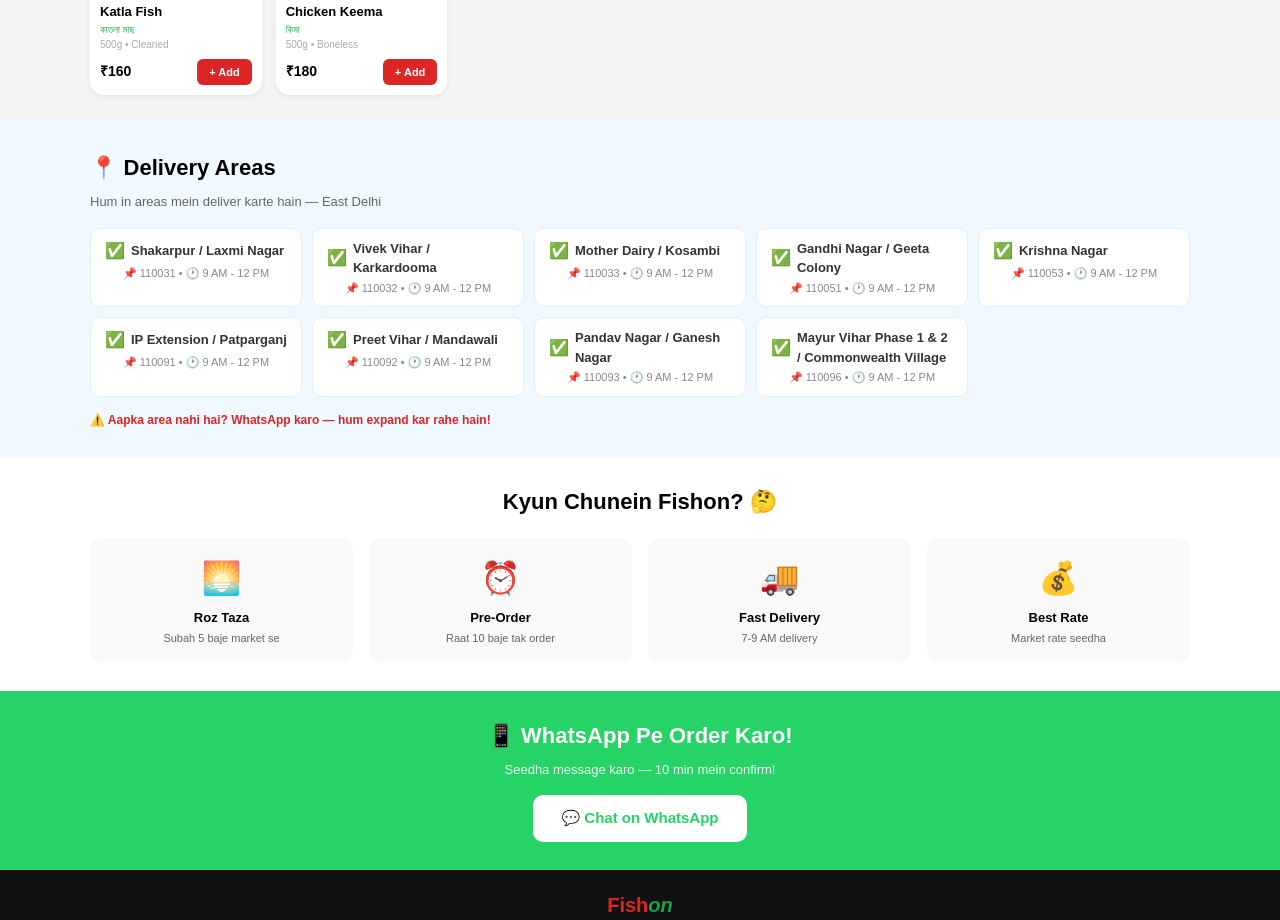
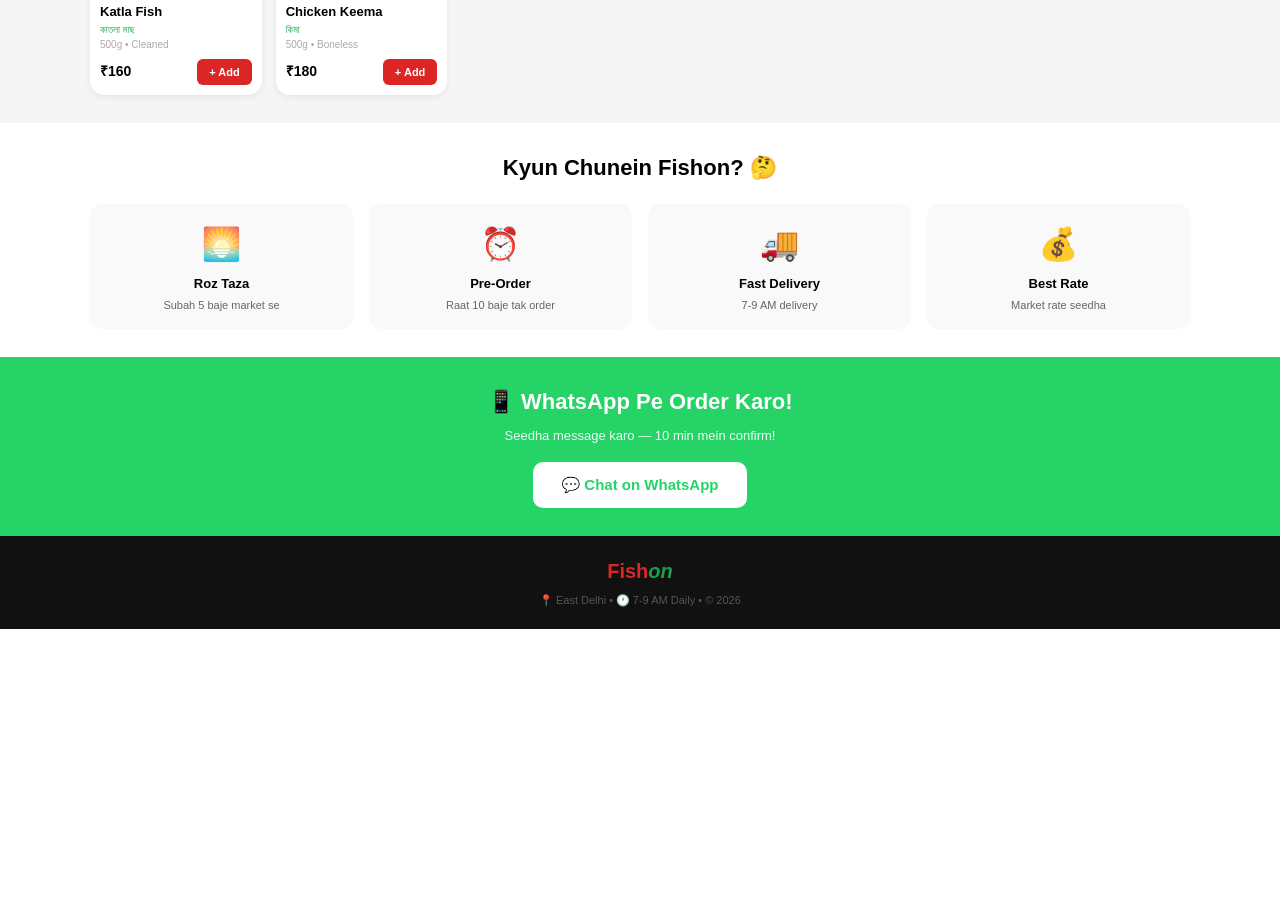
Before and after one commit to kumoranjandas-fishon/fission, a Next.js app: page / in a window 1280 px wide. Shown: the part 1420-2340 px from the top of the page. After the commit the page ends 2049 px from the top, so only its background shows below. Built offline with nearby package versions, Linux system fonts and the light colour scheme.

Commit message:
Remove delivery areas section

```diff
--- a/app/page.tsx
+++ b/app/page.tsx
@@ -1,6 +1,5 @@
 "use client";
 import { useState } from "react";
-
 const ITEMS = [
   {n:'Rohu Fish',b:'রুই মাছ',s:'500g • Cleaned',p:180,e:'🐟',badge:'Pre-Order',bc:'#0B4F6C',bg:'#EBF5FA'},
   {n:'Hilsa (Ilish)',b:'ইলিশ মাছ',s:'500g • Seasonal',p:380,e:'🐠',badge:'⚡ Limited',bc:'#DC2626',bg:'#FFF0ED',stock:'Only 3kg!'},
@@ -11,7 +10,6 @@
   {n:'Katla Fish',b:'কাতলা মাছ',s:'500g • Cleaned',p:160,e:'🐡',badge:'Pre-Order',bc:'#0B4F6C',bg:'#EBF5FA'},
   {n:'Chicken Keema',b:'কিমা',s:'500g • Boneless',p:180,e:'🍖',badge:'Always Fresh',bc:'#16A34A',bg:'#FFF0ED'},
 ];
-
 const PINCODES: Record<string, {area:string, time:string}> = {
 '110092': {area:'Preet Vihar / Mandawali', time:'9 AM - 12 PM'},
 '110091': {area:'IP Extension / Patparganj', time:'9 AM - 12 PM'},
@@ -23,9 +21,7 @@
 '110053': {area:'Krishna Nagar', time:'9 AM - 12 PM'},
 '110033': {area:'Mother Dairy / Kosambi', time:'9 AM - 12 PM'},
 };
-
 type CartItem = {n:string, p:number, e:string, qty:number};
-
 export default function Home() {
 const [cart, setCart] = useState<CartItem[]>([]);
 const [showCart, setShowCart] = useState(false);
@@ -35,10 +31,8 @@
 const [notifyName, setNotifyName] = useState('');
 const [notifySent, setNotifySent] = useState(false);
 const [checkoutStep, setCheckoutStep] = useState<'cart'|'pincode'|'confirm'|'done'>('cart');
-
 const totalItems = cart.reduce((s,i)=>s+i.qty,0);
 const totalPrice = cart.reduce((s,i)=>s+i.p*i.qty,0);
-
 const addToCart = (item: typeof ITEMS[0]) => {
 setCart(prev => {
 const exists = prev.find(c=>c.n===item.n);
@@ -46,7 +40,6 @@
 return [...prev, {n:item.n, p:item.p, e:item.e, qty:1}];
     });
   };
-
 const removeFromCart = (name: string) => {
 setCart(prev => {
 const exists = prev.find(c=>c.n===name);
@@ -54,35 +47,28 @@
 return prev.filter(c=>c.n!==name);
     });
   };
-
 const getQty = (name: string) => cart.find(c=>c.n===name)?.qty || 0;
-
 const checkPincode = () => {
 if(pincode.length !== 6) { setPinResult('short'); return; }
 if(PINCODES[pincode]) setPinResult('valid');
 else setPinResult('invalid');
   };
-
 const buildWhatsAppMsg = () => {
 const items = cart.map(i=>`${i.e} ${i.n} x${i.qty} = ₹${i.p*i.qty}`).join('\n');
 const area = PINCODES[pincode]?.area || '';
 return encodeURIComponent(`Hi Fishon! Order karna hai:\n\n${items}\n\nTotal: ₹${totalPrice}\nPincode: ${pincode} (${area})\nDelivery: ${PINCODES[pincode]?.time}`);
   };
-
 return (
 <main style={{fontFamily:'sans-serif',margin:0,padding:0,background:'#f8f8f8'}}>
-
 {/* TOP BAR */}
 <div style={{background:'#DC2626',padding:'6px 20px',textAlign:'center'}}>
 <span style={{color:'white',fontSize:'12px',fontWeight:'bold'}}>
           🎉 Free Delivery on orders above ₹499 • Order by 10 PM for next morning delivery!
 </span>
 </div>
-
 {/* HEADER */}
 <header style={{background:'white',padding:'12px 20px',boxShadow:'0 2px 8px rgba(0,0,0,0.08)',position:'sticky',top:0,zIndex:100}}>
 <div style={{maxWidth:'1100px',margin:'0 auto',display:'flex',alignItems:'center',gap:'16px',flexWrap:'wrap'}}>
-
 {/* Logo */}
 <div style={{display:'flex',alignItems:'center',gap:'8px'}}>
 <div style={{background:'#111',borderRadius:'10px',padding:'4px',width:'38px',height:'38px',display:'flex',alignItems:'center',justifyContent:'center'}}>
@@ -99,13 +85,11 @@
 <div style={{color:'#999',fontSize:'9px',letterSpacing:'1px'}}>FRESH CATCH DAILY</div>
 </div>
 </div>
-
 {/* Search */}
 <div style={{flex:1,minWidth:'200px',display:'flex',alignItems:'center',background:'#f5f5f5',borderRadius:'10px',padding:'8px 14px',gap:'8px',border:'1.5px solid #eee'}}>
 <span style={{fontSize:'16px'}}>🔍</span>
 <input placeholder="Search fish, chicken, mutton..." style={{border:'none',background:'transparent',outline:'none',fontSize:'14px',width:'100%',color:'#333'}}/>
 </div>
-
 {/* Cart + WhatsApp */}
 <div style={{display:'flex',gap:'10px',alignItems:'center'}}>
 <div style={{fontSize:'12px',color:'#666',display:'flex',alignItems:'center',gap:'4px'}}>
@@ -130,7 +114,6 @@
 </a>
 </div>
 </div>
-
 {/* Category Nav */}
 <div style={{maxWidth:'1100px',margin:'10px auto 0',display:'flex',gap:'4px',overflowX:'auto',paddingBottom:'4px'}}>
 {[
@@ -152,7 +135,6 @@
           ))}
 </div>
 </header>
-
 {/* HERO BANNER */}
 <section style={{background:'linear-gradient(135deg,#111 0%,#1a0505 60%,#0a1505 100%)',padding:'48px 20px',position:'relative',overflow:'hidden'}}>
 <div style={{position:'absolute',inset:0,backgroundImage:'radial-gradient(circle at 15% 50%,rgba(220,38,38,0.2) 0%,transparent 50%),radial-gradient(circle at 85% 50%,rgba(34,197,94,0.12) 0%,transparent 50%)'}}></div>
@@ -203,7 +185,6 @@
 </div>
 </div>
 </section>
-
 {/* PRE ORDER STRIP */}
 <div style={{background:'#FFF8E7',borderBottom:'2px solid #F4A623',padding:'10px 20px',display:'flex',alignItems:'center',gap:'12px',flexWrap:'wrap'}}>
 <span style={{fontSize:'20px'}}>⏰</span>
@@ -215,7 +196,6 @@
           Pre-Order →
 </a>
 </div>
-
 {/* RATES */}
 <section style={{background:'white',padding:'28px 20px'}}>
 <div style={{maxWidth:'1100px',margin:'0 auto'}}>
@@ -244,7 +224,6 @@
 </div>
 </div>
 </section>
-
 {/* ITEMS */}
 <section id="menu" style={{background:'#f5f5f5',padding:'28px 20px'}}>
 <div style={{maxWidth:'1100px',margin:'0 auto'}}>
@@ -288,29 +267,6 @@
 </div>
 </div>
 </section>
-
-      {/* DELIVERY AREAS */}
-      <section style={{background:'#f0f9ff',padding:'28px 20px'}}>
-        <div style={{maxWidth:'1100px',margin:'0 auto'}}>
-          <h2 style={{fontSize:'22px',fontWeight:900,marginBottom:'8px'}}>📍 Delivery Areas</h2>
-          <p style={{color:'#666',fontSize:'13px',marginBottom:'16px'}}>Hum in areas mein deliver karte hain — East Delhi</p>
-          <div style={{display:'grid',gridTemplateColumns:'repeat(auto-fit,minmax(200px,1fr))',gap:'10px'}}>
-            {Object.entries(PINCODES).map(([pin, data])=>(
-              <div key={pin} style={{background:'white',borderRadius:'10px',padding:'10px 14px',border:'1.5px solid #e0f0ff'}}>
-                <div style={{display:'flex',alignItems:'center',gap:'6px',marginBottom:'2px'}}>
-                  <span style={{color:'#16A34A',fontWeight:'bold'}}>✅</span>
-                  <span style={{fontSize:'13px',fontWeight:'600',color:'#333'}}>{data.area}</span>
-                </div>
-                <div style={{fontSize:'11px',color:'#888',paddingLeft:'18px'}}>📌 {pin} • 🕐 {data.time}</div>
-              </div>
-            ))}
-          </div>
-          <p style={{color:'#DC2626',fontSize:'12px',marginTop:'14px',fontWeight:'bold'}}>
-            ⚠️ Aapka area nahi hai? WhatsApp karo — hum expand kar rahe hain!
-          </p>
-        </div>
-      </section>
-
 {/* WHY US */}
 <section style={{background:'white',padding:'28px 20px',textAlign:'center'}}>
 <div style={{maxWidth:'1100px',margin:'0 auto'}}>
@@ -331,7 +287,6 @@
 </div>
 </div>
 </section>
-
 {/* WHATSAPP */}
 <section style={{background:'#25D366',padding:'28px 20px',textAlign:'center'}}>
 <h2 style={{color:'white',fontWeight:900,fontSize:'22px',marginBottom:'8px'}}>📱 WhatsApp Pe Order Karo!</h2>
@@ -341,14 +296,12 @@
           💬 Chat on WhatsApp
 </a>
 </section>
-
 {/* FOOTER */}
 <footer style={{background:'#111',color:'white',padding:'20px',textAlign:'center'}}>
 <span style={{color:'#DC2626',fontWeight:900,fontSize:'20px'}}>Fish</span>
 <span style={{color:'#16A34A',fontWeight:900,fontSize:'20px',fontStyle:'italic'}}>on</span>
 <p style={{color:'#555',fontSize:'11px',marginTop:'6px'}}>📍 East Delhi • 🕐 7-9 AM Daily • © 2026</p>
 </footer>
-
 {/* FLOATING CART BUTTON */}
 {totalItems > 0 && !showCart && (
 <button
@@ -357,12 +310,10 @@
           🛒 {totalItems} items • ₹{totalPrice}
 </button>
       )}
-
 {/* CART MODAL */}
 {showCart && (
 <div style={{position:'fixed',inset:0,background:'rgba(0,0,0,0.6)',zIndex:300,display:'flex',alignItems:'flex-end',justifyContent:'center'}}>
 <div style={{background:'white',width:'100%',maxWidth:'540px',borderRadius:'20px 20px 0 0',padding:'24px',maxHeight:'90vh',overflowY:'auto'}}>
-
 {/* STEP 1: CART */}
 {checkoutStep === 'cart' && (
 <>
@@ -410,7 +361,6 @@
                 )}
 </>
             )}
-
 {/* STEP 2: PINCODE */}
 {checkoutStep === 'pincode' && (
 <>
@@ -433,13 +383,11 @@
                     Check
 </button>
 </div>
-
 {pinResult === 'short' && (
 <div style={{background:'#f9f9f9',border:'2px solid #eee',borderRadius:'10px',padding:'14px',color:'#666',fontSize:'13px'}}>
                     ❌ 6 digit pincode likho!
 </div>
                 )}
-
 {pinResult === 'valid' && (
 <div style={{background:'#E8F8EE',border:'2px solid #16A34A',borderRadius:'10px',padding:'14px',color:'#16A34A',fontSize:'13px',lineHeight:1.8}}>
                     ✅ <strong>Delivery Available!</strong><br/>
@@ -447,7 +395,6 @@
                     🕐 Delivery Time: <strong>{PINCODES[pincode].time}</strong>
 </div>
                 )}
-
 {pinResult === 'invalid' && (
 <div style={{background:'#FFF0ED',border:'2px solid #DC2626',borderRadius:'10px',padding:'14px',fontSize:'13px',lineHeight:1.8}}>
 <div style={{color:'#DC2626',fontWeight:'bold',marginBottom:'8px'}}>⚠️ Abhi Is Area Mein Delivery Nahi Hai</div>
@@ -472,7 +419,6 @@
                     )}
 </div>
                 )}
-
 {pinResult === 'valid' && (
 <button
 onClick={()=>setCheckoutStep('confirm')}
@@ -482,7 +428,6 @@
                 )}
 </>
             )}
-
 {/* STEP 3: CONFIRM */}
 {checkoutStep === 'confirm' && (
 <>
@@ -511,11 +456,9 @@
 </a>
 </>
             )}
-
 </div>
 </div>
       )}
-
 </main>
   );
 }
```
Lines whose indentation alone changed are shown as unchanged.
